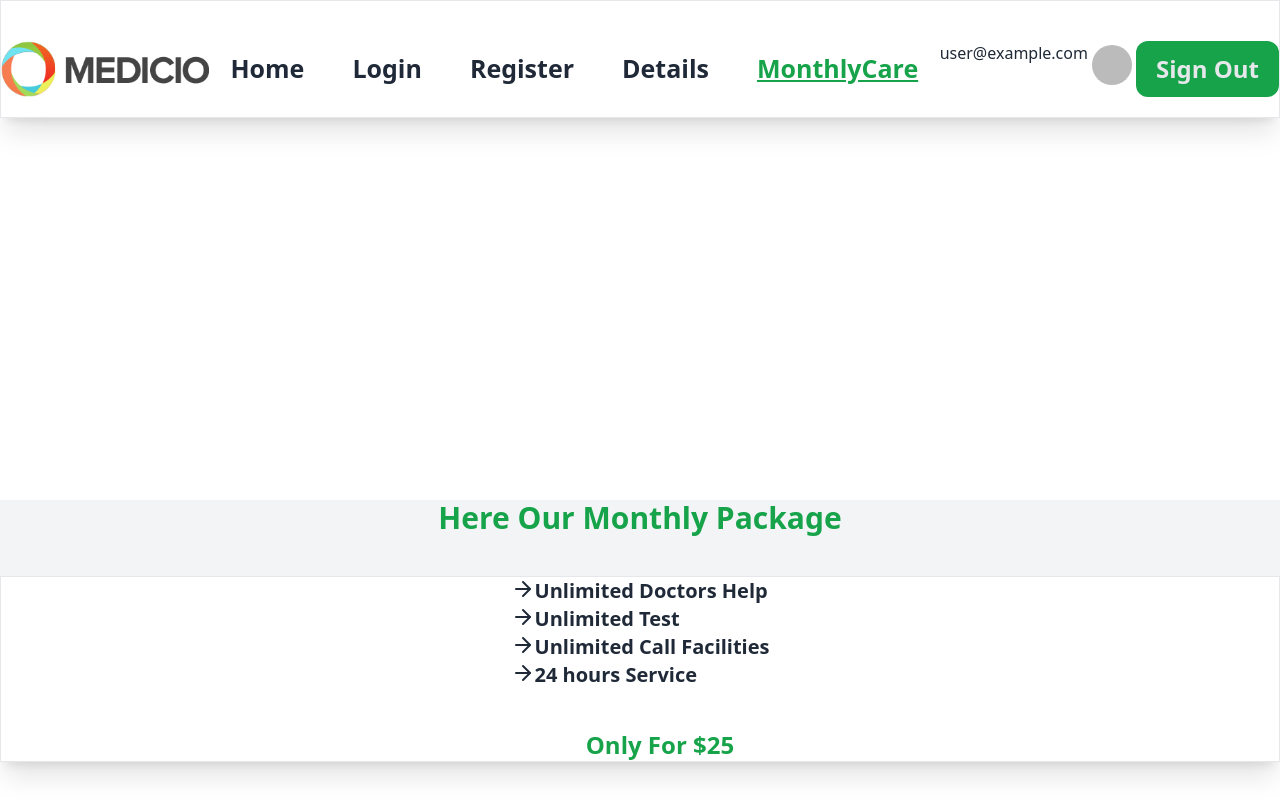
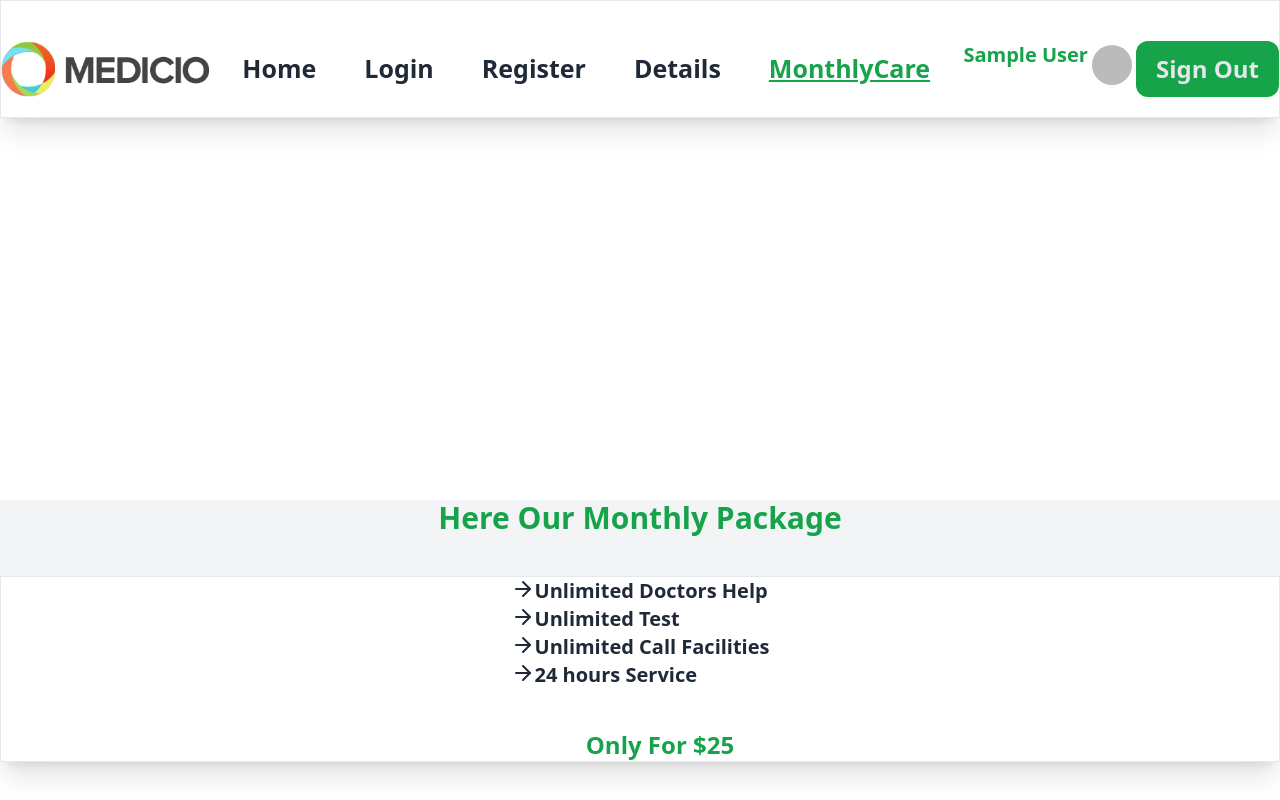
Before and after one commit to mdmasharafilhossain/hospital-web, a React (Vite) app: page /care in a window 1280 px wide. Built offline with nearby package versions, Linux system fonts and the light colour scheme; no server answers; sample sign-in values are in the browser's storage.

Commit message:
Question and answer file added

```diff
--- a/src/Components/Header/Header.jsx
+++ b/src/Components/Header/Header.jsx
@@ -85,7 +85,8 @@ const Header = () => {
                         </div>
                         <div className="flex">
                             <div>
-                                <h2>{user?.email
+                                <h2 className="text-xl font-bold text-green-600">{user?.displayName
+
                                 }</h2>
                             </div>
                             <div>
--- a/src/Components/Providers/AuthProviders.jsx
+++ b/src/Components/Providers/AuthProviders.jsx
@@ -1,5 +1,5 @@
 import React, { createContext, useEffect, useState } from 'react';
-import { createUserWithEmailAndPassword, getAuth, onAuthStateChanged, signInWithEmailAndPassword, signOut } from "firebase/auth";
+import { createUserWithEmailAndPassword, getAuth, onAuthStateChanged, signInWithEmailAndPassword, signOut ,updateProfile} from "firebase/auth";
 import app from './../../FireBase/FireBaseConfig';
 export const AuthContext = createContext(null);
 const auth = getAuth(app);
--- a/src/Components/Register/Register.jsx
+++ b/src/Components/Register/Register.jsx
@@ -2,6 +2,7 @@ import { useContext, useState } from "react";
 import { Link } from "react-router-dom";
 import { AuthContext } from "../Providers/AuthProviders";
 import Swal from "sweetalert2";
+import { updateProfile } from "firebase/auth";
 
 
 const Register = () => {
@@ -15,8 +16,9 @@ const Register = () => {
         const form = new FormData(e.currentTarget);
         const name = form.get('name')
         const email = form.get('email')
+        const photo = form.get('photo')
         const password = form.get('password')
-        console.log(name,email,password)
+        console.log(name,email,password,photo)
         setErrorMessage('');
         if (password.length < 6) {
             setErrorMessage("Password should be at least 6 characters")
@@ -35,12 +37,19 @@ const Register = () => {
         createUser(email,password)
         .then(result =>{
             console.log(result.user);
+            const user = result.user;
+            updateProfile(user,{
+                displayName: name,
+                photoURL: photo,
+              });
+
             Swal.fire({
                 title: 'Done',
                 text: 'Register Successfully',
                 icon: 'success',
                 confirmButtonText: 'Ok'
               })
+
         })
         .catch(error=>{
             console.error(error);
```
Also changed, not shown: 1 other file (tests, documents, lock files or other folders).
